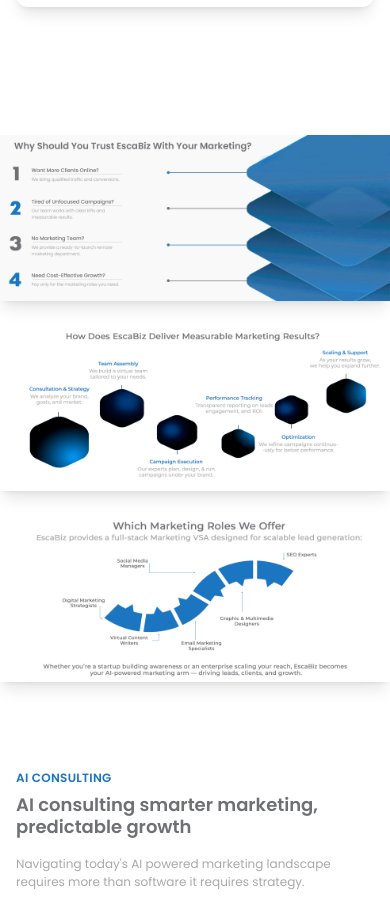
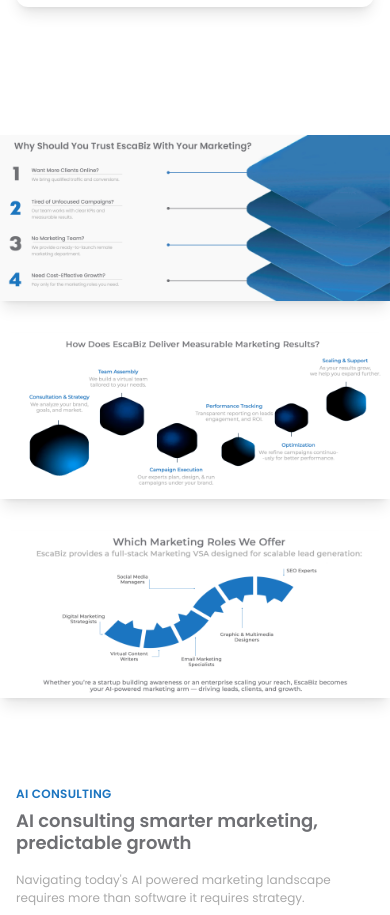
Before and after one commit to Sharmeen-Rauf/escabiz, a Next.js app: page /virtual-staff-augmentation/marketing-vsa in a window 390 px wide. Shown: the part 3380-4295 px from the top of the page. Built offline with nearby package versions, Linux system fonts and the light colour scheme.

Commit message:
Refactor marketing banners section in Marketing VSA page to enhance layout and responsiveness. Add spacing and data attributes for improved visual presentation and animation effects.

```diff
--- a/src/app/virtual-staff-augmentation/marketing-vsa/page.tsx
+++ b/src/app/virtual-staff-augmentation/marketing-vsa/page.tsx
@@ -323,10 +323,9 @@
 
         {/* Banners showcase */}
         <section className="w-full bg-white py-12">
-          <div className="w-full max-w-[1400px] mx-auto px-0 sm:px-4 lg:px-6">
-            <div className="grid grid-cols-1 gap-6 md:grid-cols-2 lg:grid-cols-3" data-aos="fade-up">
+          <div className="w-full max-w-[1400px] mx-auto px-0 sm:px-4 lg:px-6 space-y-8">
             {['/marketing1.jpg', '/marketing2.jpg', '/marketing3.jpg'].map((src, i) => (
-                <div key={src} className="relative overflow-hidden rounded-none lg:rounded-2xl shadow-lg">
+              <div key={src} className="relative overflow-hidden rounded-none lg:rounded-2xl shadow-lg" data-aos="fade-up" data-aos-delay={i * 150}>
                 <div className="relative w-full">
                   <Image
                     src={src}
@@ -339,7 +338,6 @@
                 </div>
               </div>
             ))}
-            </div>
           </div>
         </section>
 
```
Lines whose indentation alone changed are shown as unchanged.
